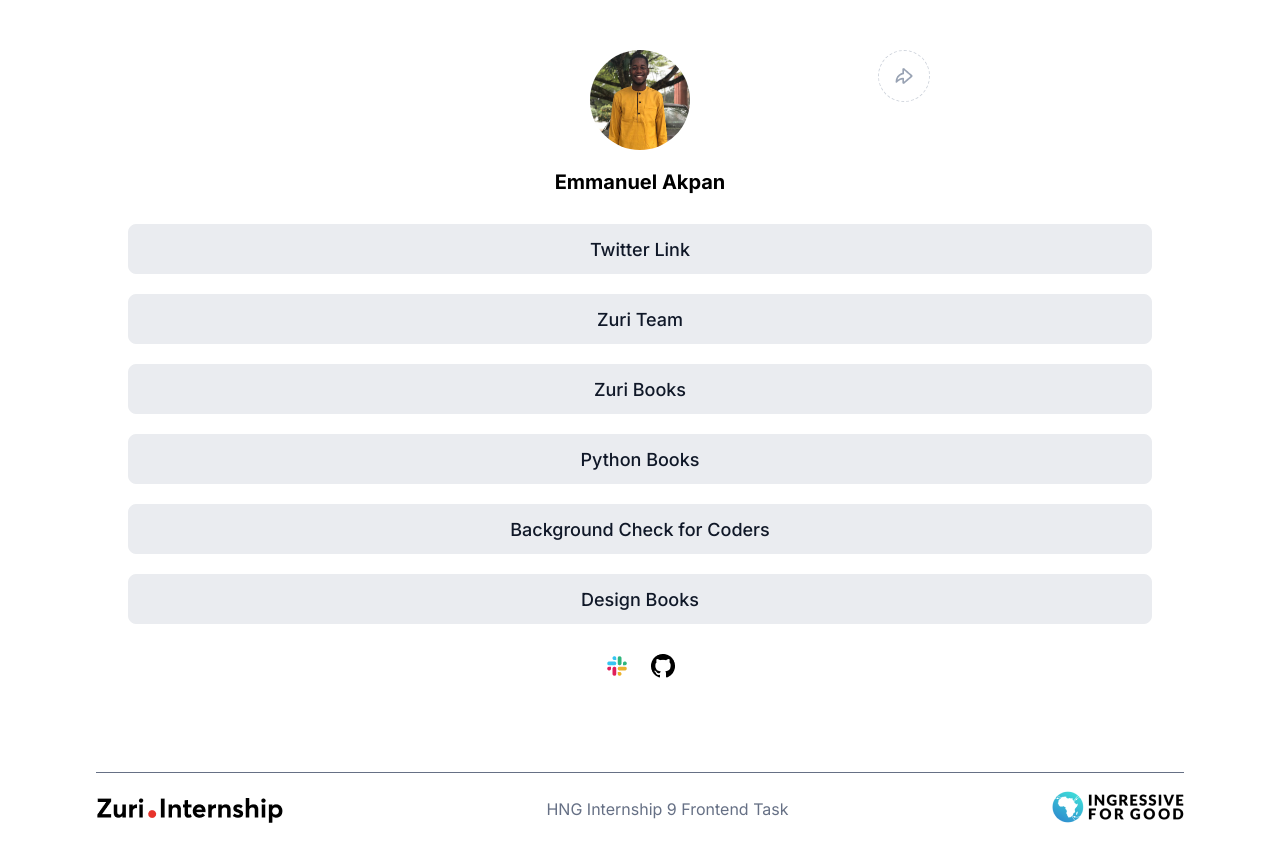
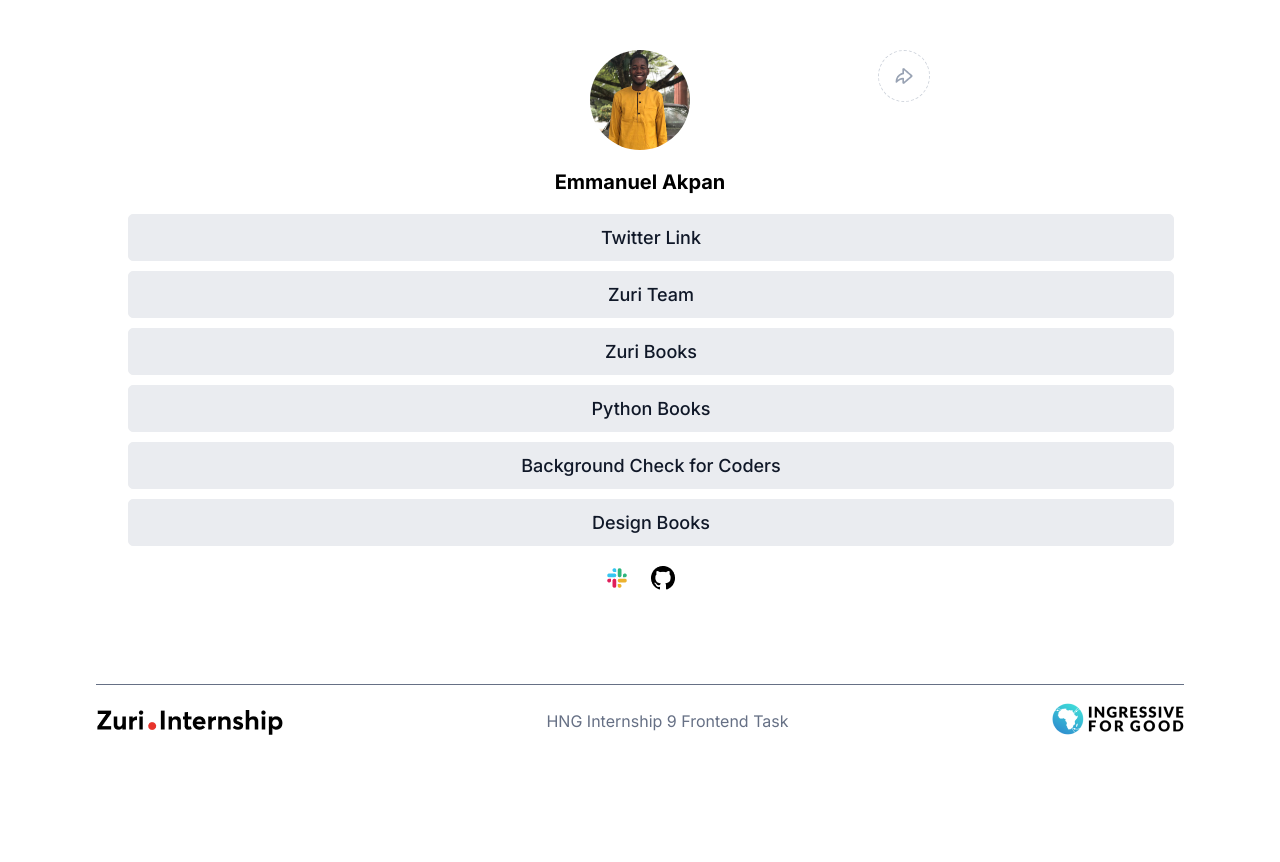
Before and after one commit to EmmanuelAKpan013/HNG-Stage-One, a React (Create React App) app: page / in a window 1280 px wide. Shown: the top 862 px of the page. After the commit the page ends 800 px from the top, so only its background shows below. Built offline with nearby package versions, Linux system fonts and the light colour scheme.

Commit message:
Style Anchor as Button

```diff
--- a/src/Pages/ProfilePage.jsx
+++ b/src/Pages/ProfilePage.jsx
@@ -43,7 +43,7 @@ function ProfilePage() {
               target="_blank"
               rel="noreferrer"
             >
-              <img src={gitHubIcon} alt="" />
+              <img src={gitHubIcon} alt="gitHub_logo" />
             </a>
           </div>
         </div>
--- a/src/components/MediaListCard.css
+++ b/src/components/MediaListCard.css
@@ -1,7 +1,14 @@
 @import url("https://fonts.googleapis.com/css2?family=Inter:wght@400;500;600;700&display=swap");
 
+.test {
+  border: 1px solid red;
+  text-align: center;
+  margin: 20px 0;
+  /* width: 100%; */
+}
+
 .link_button {
-  width: 100%;
+  /* width: 100%;
   height: 50px;
   margin: 10px 0;
   border: 1px solid #eaecf0;
@@ -10,10 +17,23 @@
   font-family: "Inter";
   font-size: 18px;
   font-style: normal;
+  font-weight: 500; */
+
+  display: block;
+  width: 100%;
+  height: 25px;
+  margin: 10px 0;
+  color: #101828;
+  background: #eaecf0;
+  border: 1px solid #eaecf0;
+  border-radius: 8px;
+  text-decoration: none;
+  padding: 10px;
+  text-align: center;
+  border-radius: 5px;
+  line-height: 25px;
+  font-family: "Inter";
+  font-size: 18px;
+  font-style: normal;
   font-weight: 500;
 }
-
-.link_button a {
-  text-decoration: none;
-  color: #101828;
-}
--- a/src/components/MediaListCard.jsx
+++ b/src/components/MediaListCard.jsx
@@ -15,11 +15,16 @@ function MediaListCard() {
 
       {jsonData.map((item, index) => {
         return (
-          <button key={index} className="link_button" id={item.id}>
-            <a href={`${item.link}`} target="_blank" rel="noreferrer">
-              {item.name}
-            </a>
-          </button>
+          <a
+            href={`${item.link}`}
+            target="_blank"
+            rel="noreferrer"
+            id={item.id}
+            className="link_button"
+            key={index}
+          >
+            {item.name}
+          </a>
         );
       })}
     </>
```
